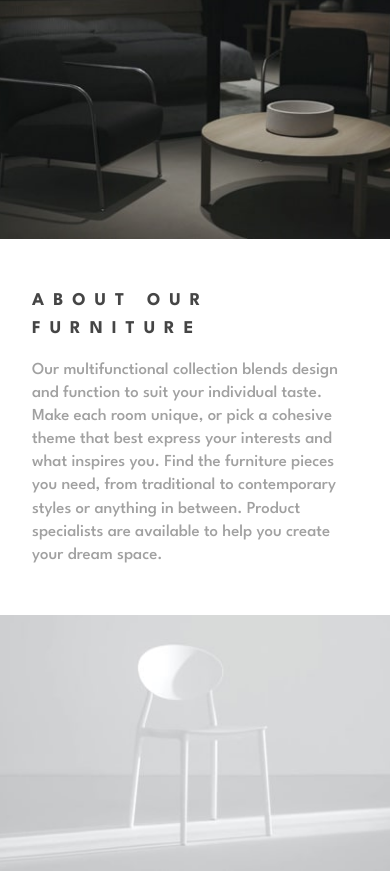
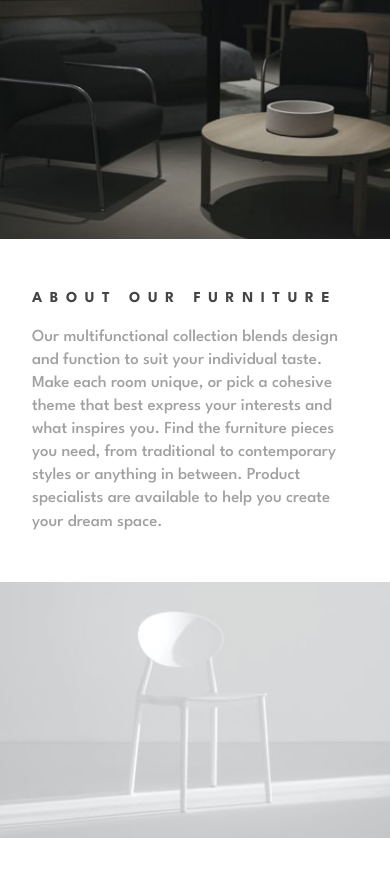
Before and after one commit to mechitoua/room-homepage, a React (Vite) app: page / in a window 390 px wide. Shown: the part 861-1732 px from the top of the page. After the commit the page ends 1699 px from the top, so only its background shows below. Built offline with nearby package versions, Linux system fonts and the light colour scheme.

Commit message:
fix: changing font size of "about our fourniture" H2 element on mobile view

```diff
--- a/src/components/AboutSection.tsx
+++ b/src/components/AboutSection.tsx
@@ -11,7 +11,7 @@ const AboutSection: FC = () => {
         />
       </div>
       <div className='px-8 py-12 md:col-span-6 md:px-16 md:py-12 flex flex-col justify-center bg-white'>
-        <h2 className='text-lg tracking-[0.5em] font-bold mb-4 font-spartan text-very-dark-gray'>
+        <h2 className='text-[0.95rem] md:text-lg tracking-[0.5em] font-bold mb-4 font-spartan text-very-dark-gray'>
           ABOUT OUR FURNITURE
         </h2>
         <p className='text-dark-gray leading-snug text-[1.05rem]'>
```
